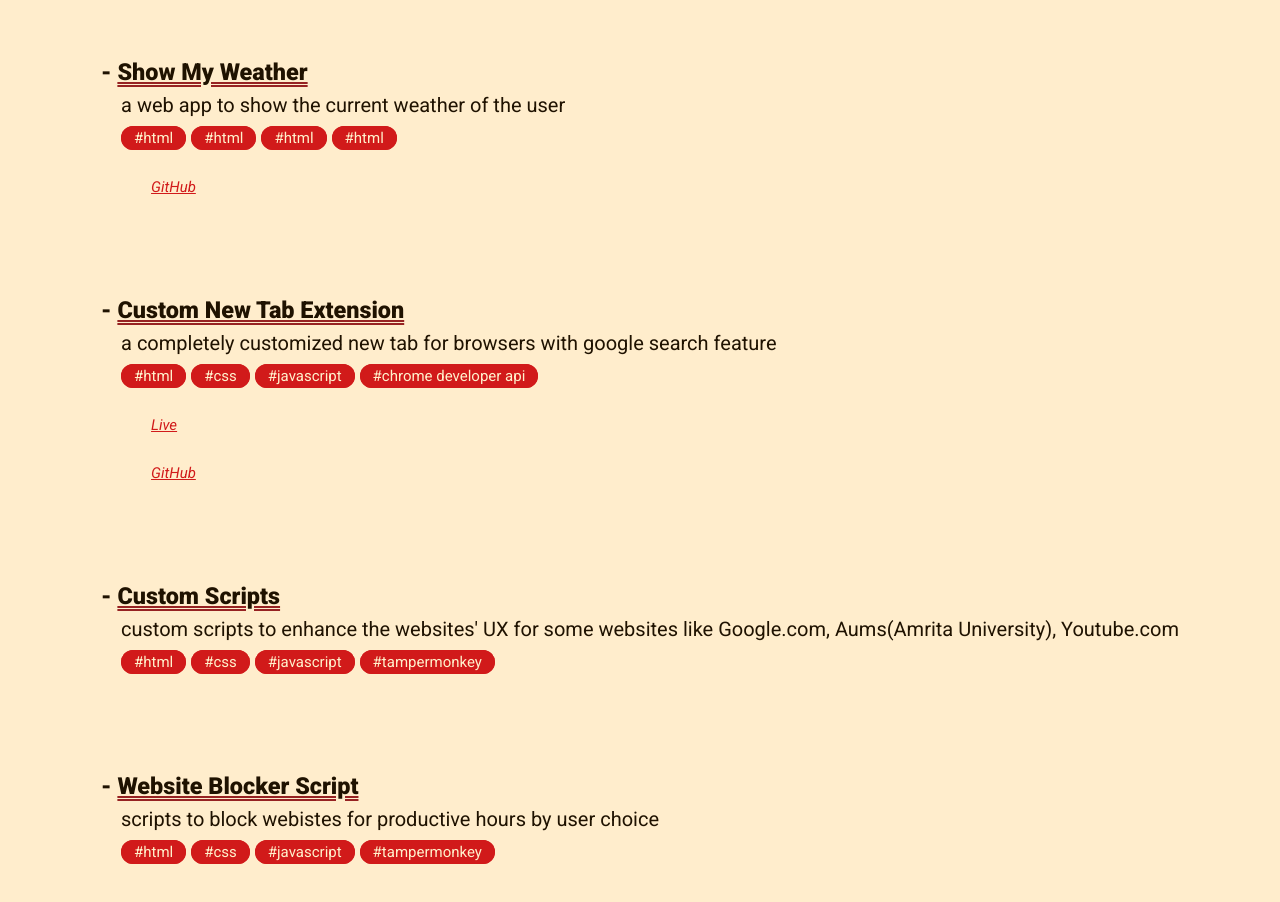
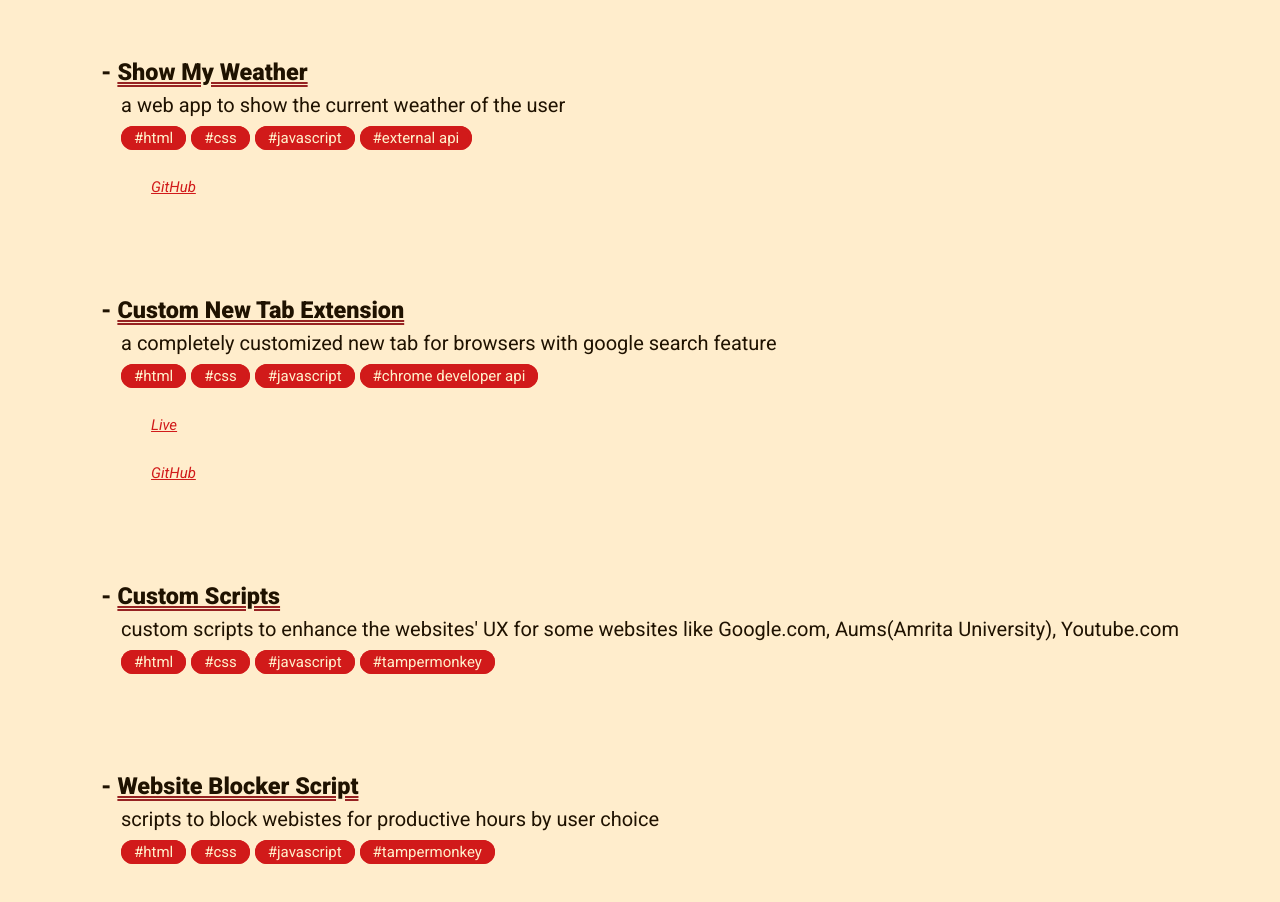
Before and after one commit to hariraghav10/hariraghav10.github.io, a plain HTML site: page index.html in a window 1280 px wide. Shown: the part 2140-3042 px from the top of the page. Drawn offline with Linux system fonts and the light colour scheme.

Commit message:
Update index.html

```diff
--- a/index.html
+++ b/index.html
@@ -73,9 +73,9 @@
                 <p>a web app to show the current weather of the user</p>
                 <p >
                     <span class="tgs">#html</span>
-                    <span class="tgs">#html</span>
-                    <span class="tgs">#html</span>
-                    <span class="tgs">#html</span>
+                    <span class="tgs">#css</span>
+                    <span class="tgs">#javascript</span>
+                    <span class="tgs">#external api</span>
                 </p>
                 <a href="https://github.com/hariraghav10/showmyweather" target="_blank">GitHub</a>
             </li>
```
